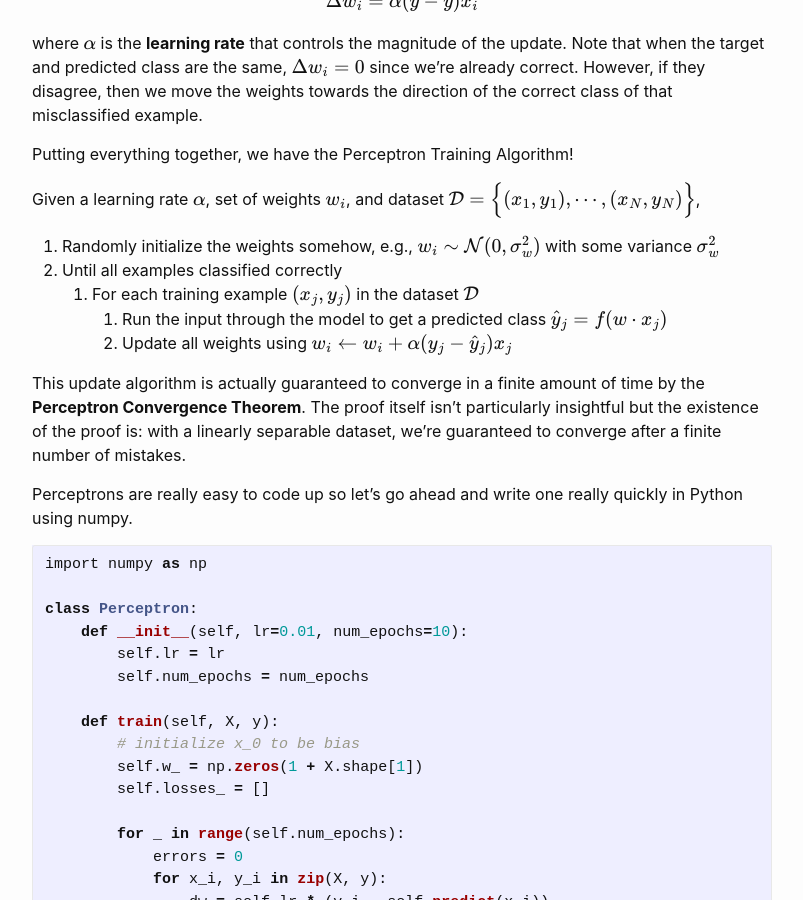
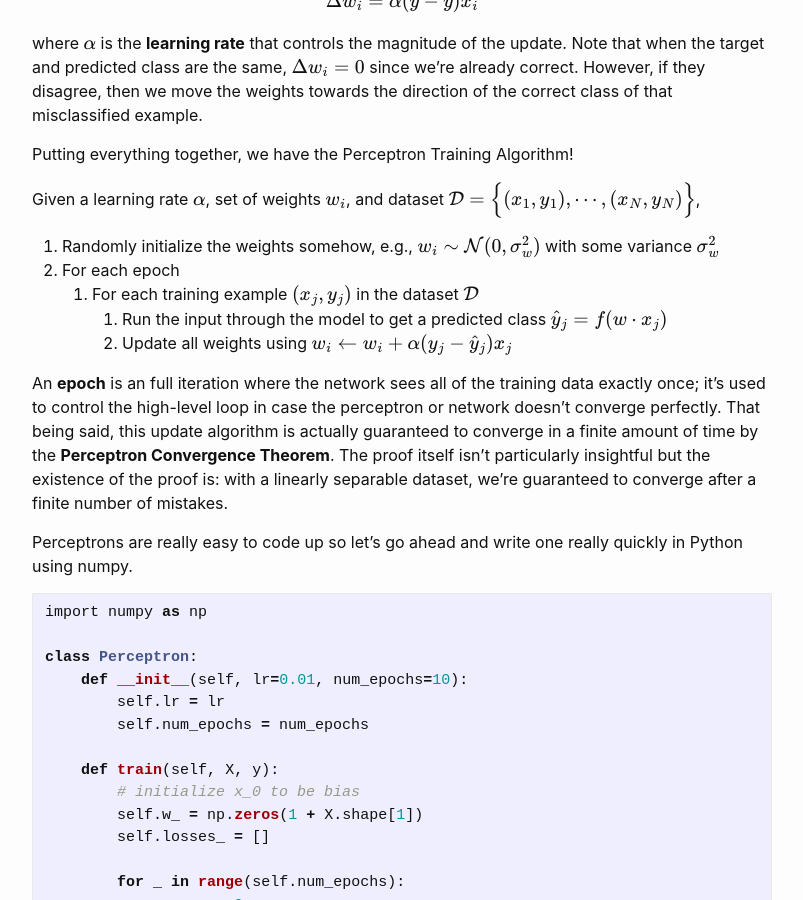
Before and after one commit to mohitd/mohitd.github.io, a Jekyll site: the page built from _posts/2023-11-03-neural-nets-part-1.md, in a window 1280 px wide and 900 px high, scrolled down 5497 px. Shown: the whole window, without its empty margins (238-1041 px from the left). Built offline with Jekyll 4.4.1, drawn with Linux system fonts in a browser that asks for light colours; formulas are drawn with MathJax 3.

Commit message:
Correction: added section defining an epoch

```diff
--- a/_posts/2023-11-3-neural-nets-part-1.md
+++ b/_posts/2023-11-03-neural-nets-part-1.md
@@ -107,12 +107,12 @@ Putting everything together, we have the Perceptron Training Algorithm!
 
 Given a learning rate $\alpha$, set of weights $w_i$, and dataset $\mathcal{D} = \Big\\{ (x_1, y_1), \cdots, (x_N, y_N) \Big\\}$,
 1. Randomly initialize the weights somehow, e.g., $w_i\sim\mathcal{N}(0, \sigma^2_w)$ with some variance $\sigma^2_w$
-2. Until all examples classified correctly
+2. For each epoch
     1. For each training example $(x_j, y_j)$ in the dataset $\mathcal{D}$
         1. Run the input through the model to get a predicted class $\hat{y}_j = f(w\cdot x_j)$
         2. Update all weights using $w_i\gets w_i + \alpha(y_j-\hat{y}_j)x_j$
 
-This update algorithm is actually guaranteed to converge in a finite amount of time by the **Perceptron Convergence Theorem**. The proof itself isn't particularly insightful but the existence of the proof is: with a linearly separable dataset, we're guaranteed to converge after a finite number of mistakes.
+An **epoch** is an full iteration where the network sees all of the training data exactly once; it's used to control the high-level loop in case the perceptron or network doesn't converge perfectly. That being said, this update algorithm is actually guaranteed to converge in a finite amount of time by the **Perceptron Convergence Theorem**. The proof itself isn't particularly insightful but the existence of the proof is: with a linearly separable dataset, we're guaranteed to converge after a finite number of mistakes.
 
 Perceptrons are really easy to code up so let's go ahead and write one really quickly in Python using numpy.
 
```
